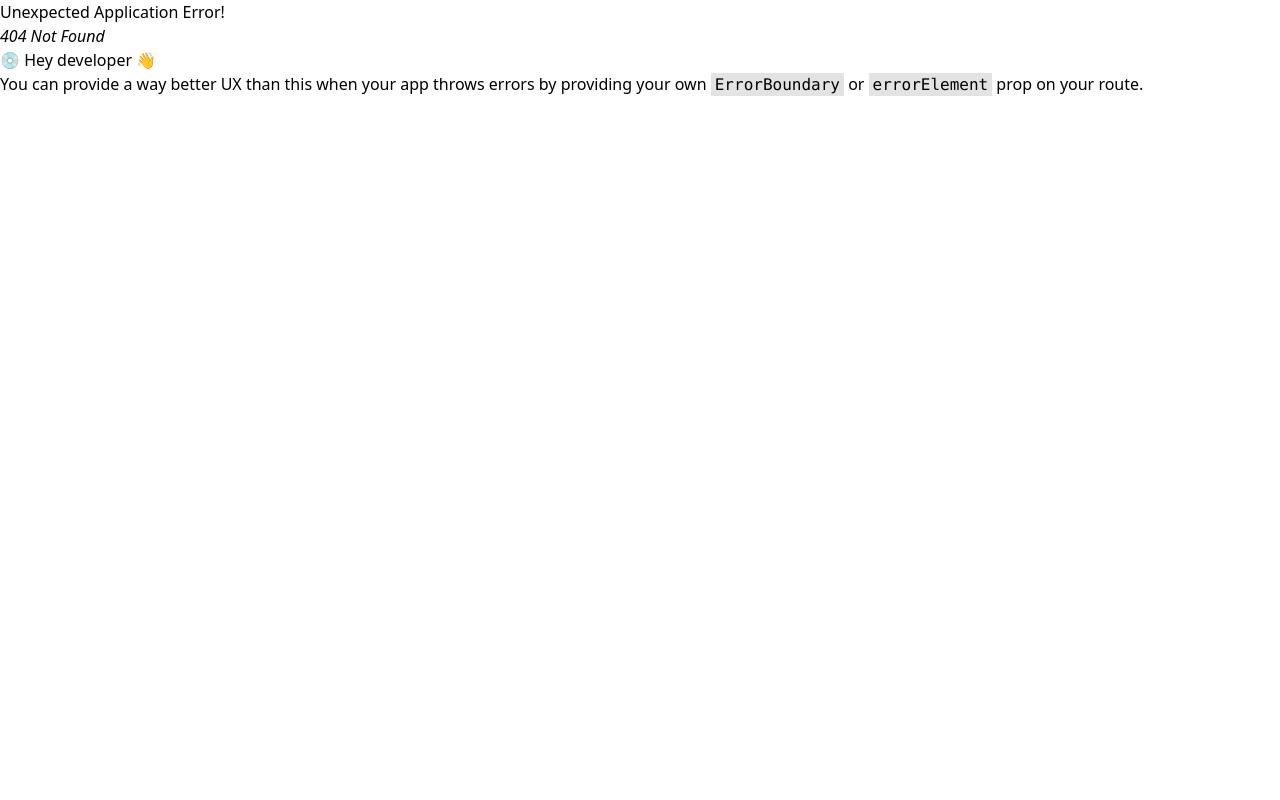
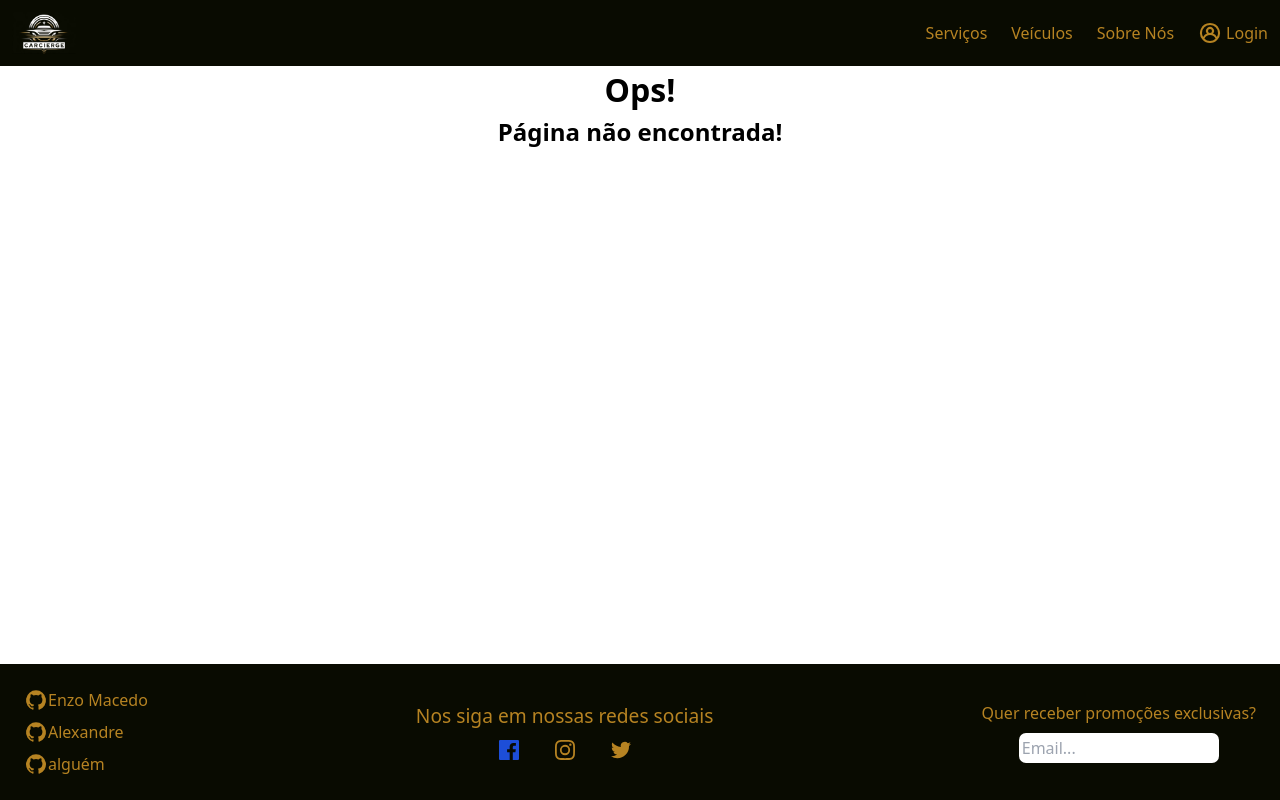
Before and after one commit to ezcmacedo/CarCierge, a React (Create React App) app: page /NotFoundPage in a window 1280 px wide. Before the commit this address had no page. Built offline with nearby package versions, Linux system fonts and the light colour scheme.

Commit message:
Add error page alert (#1)
Co-authored-by: Enzo <ezcmacedo@gmail.com>

```diff
--- a/src/Components/Header.jsx
+++ b/src/Components/Header.jsx
@@ -16,15 +16,16 @@ function Header() {
                     </div>
 
                     <div id="items" className='text-[#B68322] flex gap-6'>
-                        <a href="Services">
+                        <Link to={"/NotFoundPage"}>
                             Serviços
-                        </a>
-                        <a href="About">
-                            Quem Somos
-                        </a>
-                        <a href="Cars">
+                        </Link>
+                        <Link to={"/NotFoundPage"}>
                             Veículos
-                        </a>
+                        </Link>
+                        <Link to={"/NotFoundPage"}>
+                            Sobre Nós
+                        </Link>
+
                         <Link to={"/login"} className='flex gap-1'><UilUserCircle/>Login</Link>
                     </div>
                 </div>
--- /dev/null
+++ b/src/Routes/NotFoundPage.jsx
@@ -0,0 +1,15 @@
+import React from 'react';
+
+const NotFoundPage = () => {
+  return (
+    <div className="not-found-page flex justify-center items-center">
+      <div id="msgError" className="error-message font-bold flex flex-col">
+        <h1 className='text-[2rem]'>Ops!</h1>
+        <h3  className='text-[1.5rem]'>Página não encontrada!</h3>
+
+      </div>
+    </div>
+  );
+};
+
+export default NotFoundPage;
```
Also changed, not shown: src/index.js (+5 -2 lines).
